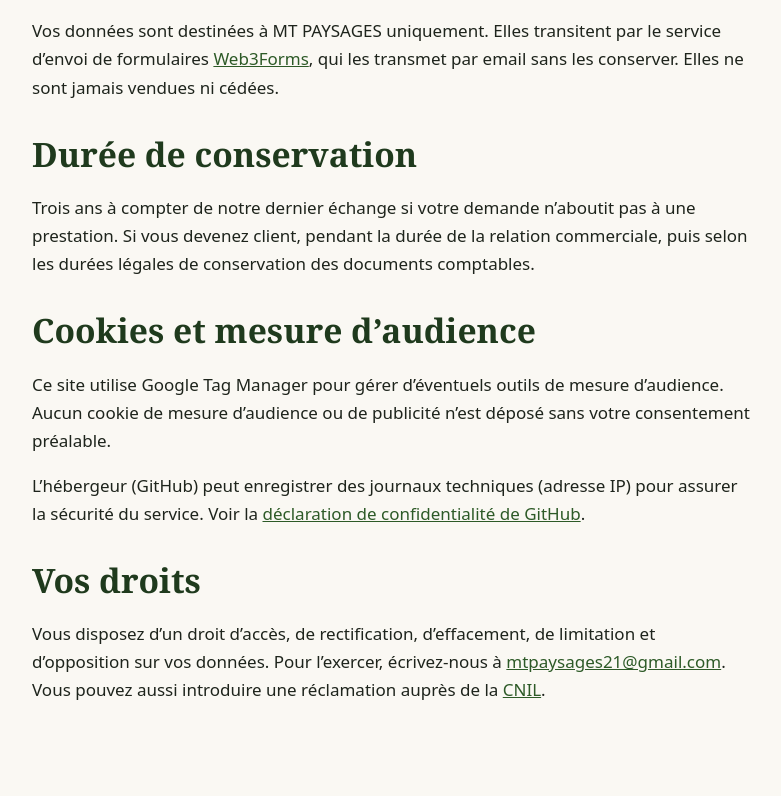
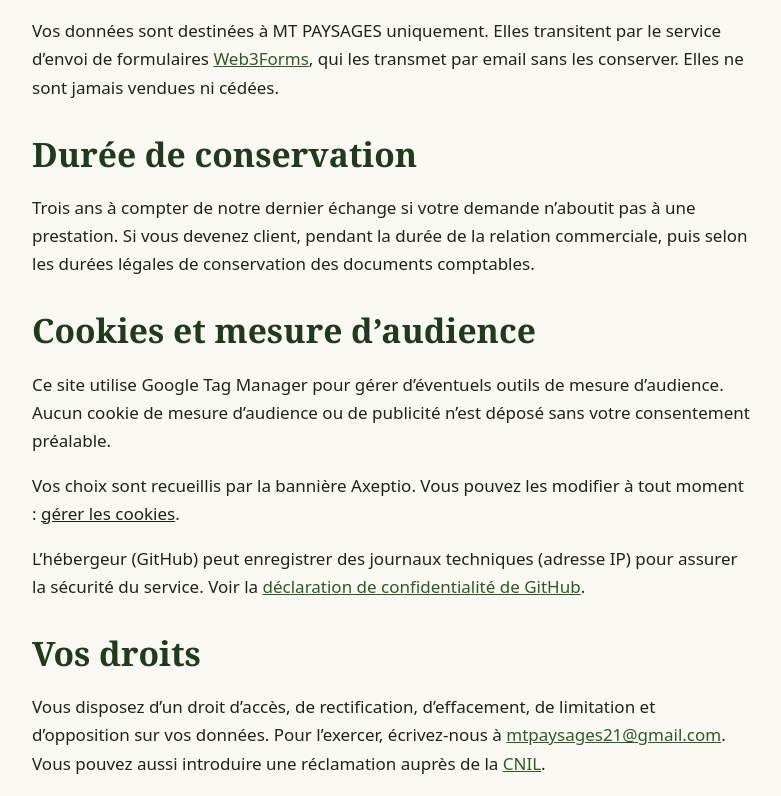
Before and after one commit to jeremy-jouffroy/mtpaysagesfr, an Astro site: page /mtpaysagesfr/confidentialite in a window 1280 px wide. Shown: the part 943-1739 px from the top of the page, without its empty margins (248-1029 px from the left). Built offline with nearby package versions, Linux system fonts and the light colour scheme; Astro itself is replaced by a stand-in of ours.

Commit message:
Bannière de consentement Axeptio (Consent Mode v2) et lien « Gérer les cookies »
Co-Authored-By: Claude Opus 5.5 <noreply@anthropic.com>

```diff
--- a/src/components/Footer.astro
+++ b/src/components/Footer.astro
@@ -67,6 +67,7 @@ import { featuredCities, cityPath } from '../data/cities';
         <li><a href={url('mentions-legales/')}>Mentions légales</a></li>
         <li><a href={url('confidentialite/')}>Confidentialité</a></li>
         <li><a href={url('cgv/')}>CGV</a></li>
+        {site.axeptioClientId && <li><button type="button" class="link-button" onclick="window.openAxeptioCookies && window.openAxeptioCookies()">Gérer les cookies</button></li>}
       </ul>
     </div>
   </div>
--- a/src/config/site.ts
+++ b/src/config/site.ts
@@ -116,6 +116,11 @@ export const site = {
   // perso (BASE_PATH=/) ; sur github.io le tag est chargé depuis googletagmanager.com.
   gtmGatewayPath: '/n5mx',
 
+  // Bannière de consentement Axeptio (laisser vide pour désactiver). Activer « Google Consent Mode v2 »
+  // dans le back-office Axeptio pour qu'il envoie la mise à jour du consentement.
+  axeptioClientId: '6b0711897293b368bd058e1a',
+  axeptioCookiesVersion: 'fr-at-gpdr-25-11-2026', // version de la configuration publiée dans Axeptio
+
   // Formulaire : clé Web3Forms (gratuite sur https://web3forms.com, liée à l'email de réception).
   // Cette clé n'est pas secrète : elle peut figurer dans le code public.
   web3formsKey: 'e1c752e4-8b67-4131-86c4-25c5ea9f5726',
--- a/src/layouts/Base.astro
+++ b/src/layouts/Base.astro
@@ -87,17 +87,33 @@ const gtmSrc = import.meta.env.BASE_URL === '/' && site.gtmGatewayPath
     <meta charset="utf-8" />
     <meta name="viewport" content="width=device-width, initial-scale=1" />
     <title>{fullTitle}</title>
-    <script is:inline define:vars={{ pageType, gtmId: site.gtmId, gtmSrc }}>
+    <script is:inline define:vars={{ pageType, gtmId: site.gtmId, gtmSrc, axeptioClientId: site.axeptioClientId, axeptioCookiesVersion: site.axeptioCookiesVersion }}>
       window.dataLayer = window.dataLayer || [];
       function gtag() { dataLayer.push(arguments); }
+      window.gtag = gtag; // global : Axeptio l'appelle pour mettre à jour le consentement
       // Consent Mode v2 : tout est refusé par défaut, en attendant une bannière de consentement (CMP).
-      gtag('consent', 'default', {
+      var consentDefault = {
         ad_storage: 'denied',
         ad_user_data: 'denied',
         ad_personalization: 'denied',
         analytics_storage: 'denied',
         wait_for_update: 500,
-      });
+      };
+      gtag('consent', 'default', consentDefault);
+      // Bannière de consentement Axeptio (envoie gtag('consent', 'update', …) au choix du visiteur).
+      if (axeptioClientId) {
+        window.axeptioSettings = {
+          clientId: axeptioClientId,
+          cookiesVersion: axeptioCookiesVersion,
+          googleConsentMode: { default: consentDefault },
+        };
+        (function (d, s) {
+          var t = d.getElementsByTagName(s)[0], e = d.createElement(s);
+          e.async = true;
+          e.src = 'https://static.axept.io/sdk.js';
+          t.parentNode.insertBefore(e, t);
+        })(document, 'script');
+      }
       dataLayer.push({ event: 'page_view', page_type: pageType, page_path: location.pathname, page_title: document.title });
       if (gtmId) {
         (function (w, d, s, l, i) {
--- a/src/pages/confidentialite.astro
+++ b/src/pages/confidentialite.astro
@@ -34,6 +34,12 @@ import { site } from '../config/site';
     Ce site utilise Google Tag Manager pour gérer d’éventuels outils de mesure d’audience. Aucun cookie de mesure
     d’audience ou de publicité n’est déposé sans votre consentement préalable.
   </p>
+  {site.axeptioClientId && (
+    <p>
+      Vos choix sont recueillis par la bannière Axeptio. Vous pouvez les modifier à tout moment :
+      <button type="button" class="link-button" onclick="window.openAxeptioCookies && window.openAxeptioCookies()">gérer les cookies</button>.
+    </p>
+  )}
   <p>
     L’hébergeur (GitHub) peut enregistrer des journaux techniques (adresse IP) pour assurer la sécurité du service.
     Voir la <a href="https://docs.github.com/fr/site-policy/privacy-policies/github-general-privacy-statement" target="_blank" rel="noopener">déclaration de confidentialité de GitHub</a>.
--- a/src/styles/global.css
+++ b/src/styles/global.css
@@ -245,3 +245,6 @@ fieldset.field { border: 0; padding: 0; margin: 0; }
 .footer-grid ul { list-style: none; padding: 0; margin: 0; display: grid; gap: 0.35rem; }
 .footer-bottom { border-top: 1px solid rgb(255 255 255 / 0.15); padding-top: 1.25rem; display: flex; flex-wrap: wrap; justify-content: space-between; gap: 1rem; font-size: 0.85rem; }
 .footer-bottom ul { display: flex; flex-wrap: wrap; gap: 1rem; list-style: none; padding: 0; margin: 0; }
+
+/* Bouton présenté comme un lien (ex. « Gérer les cookies ») */
+.link-button { background: none; border: 0; padding: 0; font: inherit; color: inherit; text-decoration: underline; cursor: pointer; }
```
